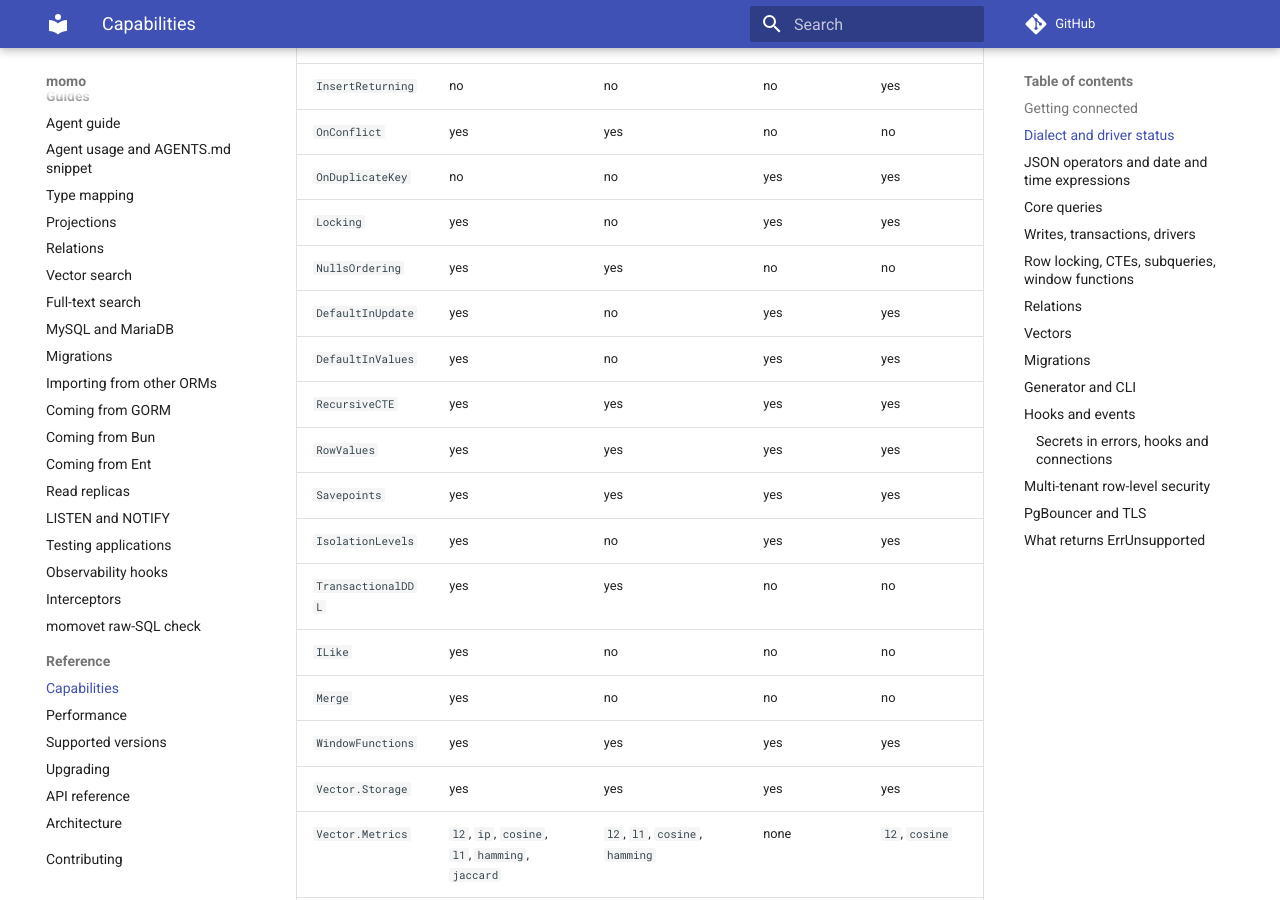
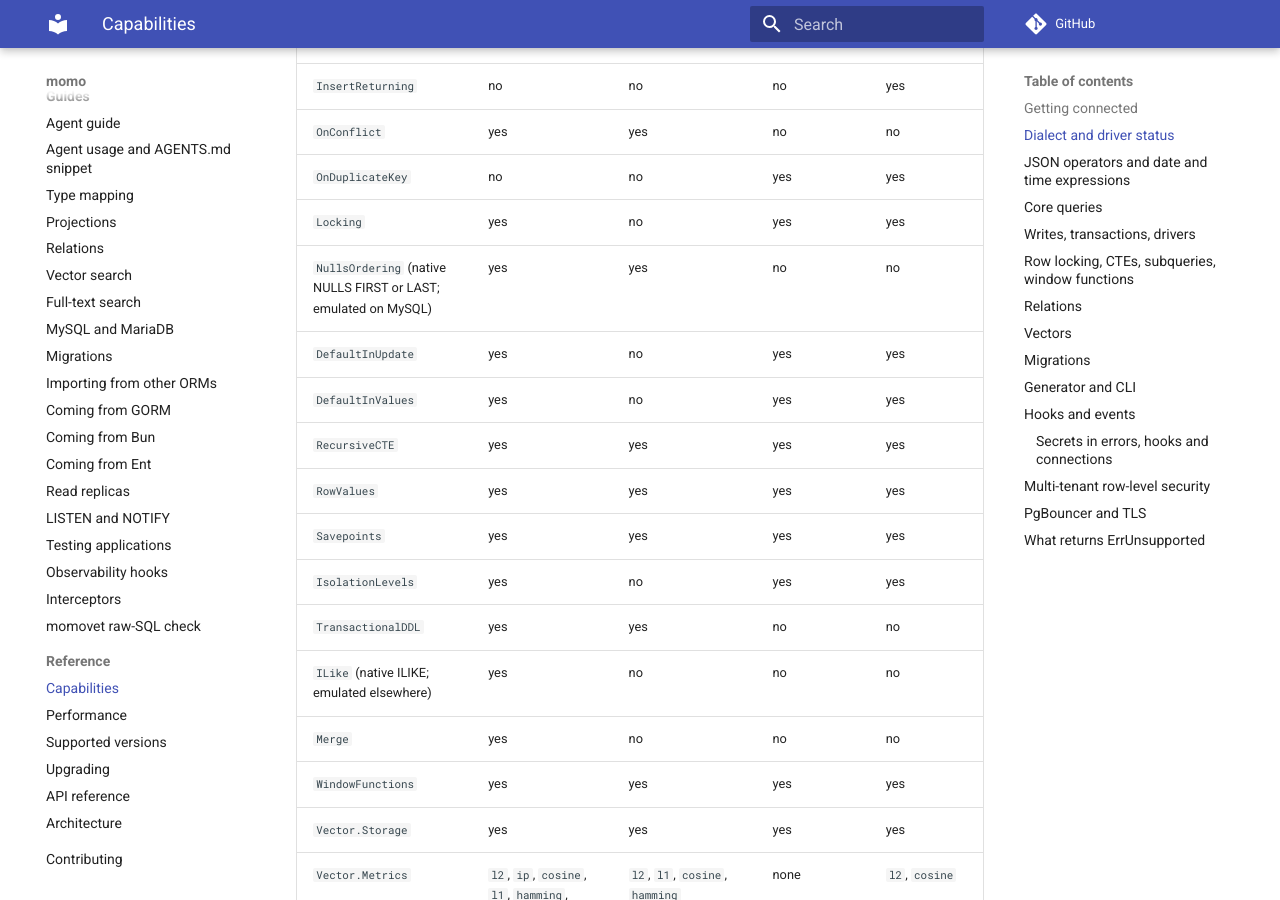
Before and after one commit to azrtydxb/momo, an MkDocs documentation site: the page built from docs/capabilities.md, in a window 1280 px wide and 900 px high, scrolled down 2144 px. Built offline with MkDocs 1.6.1 and Material for MkDocs 9.7.7, drawn with Linux system fonts in a browser that asks for light colours; comment, search, counter and statistics services are not loaded; the version menu is left out.

Commit message:
docs: regenerate reference and capabilities

```diff
--- a/docs/capabilities.md
+++ b/docs/capabilities.md
@@ -74,32 +74,32 @@ defaults to `CacheStatement` (not PgBouncer-safe), so set
 
 <!-- Generated by go generate ./internal/gendocs from the code. Do not edit by hand. -->
 
-| Item                             | PostgreSQL                                       | SQLite                                     | MySQL                | MariaDB              |
-| -------------------------------- | ------------------------------------------------ | ------------------------------------------ | -------------------- | -------------------- |
-| Usable (a driver package exists) | yes                                              | yes                                        | yes                  | yes                  |
-| Driver package                   | `driver/pgxdriver`                               | `driver/sqlitedriver`, `driver/sqlitepure` | `driver/mysqldriver` | `driver/mysqldriver` |
-| Migration dialect                | `migrate/postgres`                               | `migrate/sqlite`                           | `migrate/mysql`      | `migrate/mysql`      |
-| `momo migrate` runs it           | yes                                              | no                                         | no                   | no                   |
-| `MaxParams`                      | 65535                                            | 32766                                      | 65535                | 65535                |
-| `Returning`                      | yes                                              | yes                                        | no                   | no                   |
-| `InsertReturning`                | no                                               | no                                         | no                   | yes                  |
-| `OnConflict`                     | yes                                              | yes                                        | no                   | no                   |
-| `OnDuplicateKey`                 | no                                               | no                                         | yes                  | yes                  |
-| `Locking`                        | yes                                              | no                                         | yes                  | yes                  |
-| `NullsOrdering`                  | yes                                              | yes                                        | no                   | no                   |
-| `DefaultInUpdate`                | yes                                              | no                                         | yes                  | yes                  |
-| `DefaultInValues`                | yes                                              | no                                         | yes                  | yes                  |
-| `RecursiveCTE`                   | yes                                              | yes                                        | yes                  | yes                  |
-| `RowValues`                      | yes                                              | yes                                        | yes                  | yes                  |
-| `Savepoints`                     | yes                                              | yes                                        | yes                  | yes                  |
-| `IsolationLevels`                | yes                                              | no                                         | yes                  | yes                  |
-| `TransactionalDDL`               | yes                                              | yes                                        | no                   | no                   |
-| `ILike`                          | yes                                              | no                                         | no                   | no                   |
-| `Merge`                          | yes                                              | no                                         | no                   | no                   |
-| `WindowFunctions`                | yes                                              | yes                                        | yes                  | yes                  |
-| `Vector.Storage`                 | yes                                              | yes                                        | yes                  | yes                  |
-| `Vector.Metrics`                 | `l2`, `ip`, `cosine`, `l1`, `hamming`, `jaccard` | `l2`, `l1`, `cosine`, `hamming`            | none                 | `l2`, `cosine`       |
-| `Vector.Indexes`                 | `hnsw`, `ivfflat`                                | none                                       | none                 | `vector`             |
+| Item                                                            | PostgreSQL                                       | SQLite                                     | MySQL                | MariaDB              |
+| --------------------------------------------------------------- | ------------------------------------------------ | ------------------------------------------ | -------------------- | -------------------- |
+| Usable (a driver package exists)                                | yes                                              | yes                                        | yes                  | yes                  |
+| Driver package                                                  | `driver/pgxdriver`                               | `driver/sqlitedriver`, `driver/sqlitepure` | `driver/mysqldriver` | `driver/mysqldriver` |
+| Migration dialect                                               | `migrate/postgres`                               | `migrate/sqlite`                           | `migrate/mysql`      | `migrate/mysql`      |
+| `momo migrate` runs it                                          | yes                                              | no                                         | no                   | no                   |
+| `MaxParams`                                                     | 65535                                            | 32766                                      | 65535                | 65535                |
+| `Returning`                                                     | yes                                              | yes                                        | no                   | no                   |
+| `InsertReturning`                                               | no                                               | no                                         | no                   | yes                  |
+| `OnConflict`                                                    | yes                                              | yes                                        | no                   | no                   |
+| `OnDuplicateKey`                                                | no                                               | no                                         | yes                  | yes                  |
+| `Locking`                                                       | yes                                              | no                                         | yes                  | yes                  |
+| `NullsOrdering` (native NULLS FIRST or LAST; emulated on MySQL) | yes                                              | yes                                        | no                   | no                   |
+| `DefaultInUpdate`                                               | yes                                              | no                                         | yes                  | yes                  |
+| `DefaultInValues`                                               | yes                                              | no                                         | yes                  | yes                  |
+| `RecursiveCTE`                                                  | yes                                              | yes                                        | yes                  | yes                  |
+| `RowValues`                                                     | yes                                              | yes                                        | yes                  | yes                  |
+| `Savepoints`                                                    | yes                                              | yes                                        | yes                  | yes                  |
+| `IsolationLevels`                                               | yes                                              | no                                         | yes                  | yes                  |
+| `TransactionalDDL`                                              | yes                                              | yes                                        | no                   | no                   |
+| `ILike` (native ILIKE; emulated elsewhere)                      | yes                                              | no                                         | no                   | no                   |
+| `Merge`                                                         | yes                                              | no                                         | no                   | no                   |
+| `WindowFunctions`                                               | yes                                              | yes                                        | yes                  | yes                  |
+| `Vector.Storage`                                                | yes                                              | yes                                        | yes                  | yes                  |
+| `Vector.Metrics`                                                | `l2`, `ip`, `cosine`, `l1`, `hamming`, `jaccard` | `l2`, `l1`, `cosine`, `hamming`            | none                 | `l2`, `cosine`       |
+| `Vector.Indexes`                                                | `hnsw`, `ivfflat`                                | none                                       | none                 | `vector`             |
 
 <!-- /generated:capabilities -->
 
```
Also changed, not shown: docs/reference.md (+2 -2 lines).
